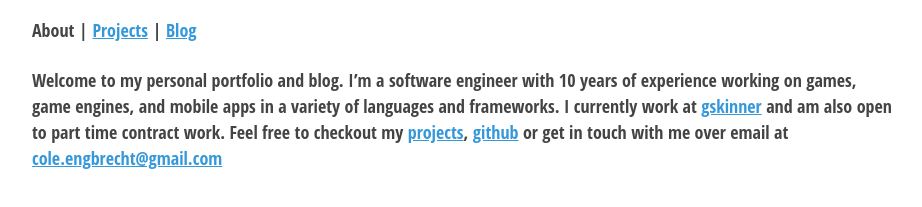
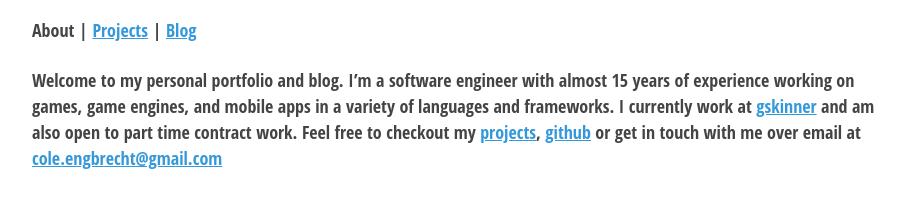
Before and after one commit to coleengbrecht/coleengbrecht.github.io, a plain HTML site: page index.html in a window 1280 px wide. Shown: the part 121-328 px from the top of the page, without its empty margins (176-1098 px from the left). Drawn offline with nearby package versions, Linux system fonts and the light colour scheme.

Commit message:
Update about

```diff
--- a/index.html
+++ b/index.html
@@ -15,6 +15,6 @@
 
 <p>About | <a href="project.html">Projects</a> | <a href="blog.html">Blog</a></p>
 
-<p>Welcome to my personal portfolio and blog. I&rsquo;m a software engineer with 10 years of experience working on games, game engines, and mobile apps in a variety of languages and frameworks. I currently work at <a href="https://gskinner.com/">gskinner</a> and am also open to part time contract work. Feel free to checkout my <a href="project.html">projects</a>, <a href="https://github.com/cenomla">github</a> or get in touch with me over email at <a href="mailto:cole.engbrecht@gmail.com">cole.engbrecht@gmail.com</a></p>
+<p>Welcome to my personal portfolio and blog. I&rsquo;m a software engineer with almost 15 years of experience working on games, game engines, and mobile apps in a variety of languages and frameworks. I currently work at <a href="https://gskinner.com/">gskinner</a> and am also open to part time contract work. Feel free to checkout my <a href="project.html">projects</a>, <a href="https://github.com/cenomla">github</a> or get in touch with me over email at <a href="mailto:cole.engbrecht@gmail.com">cole.engbrecht@gmail.com</a></p>
 </body>
 </html>
```
